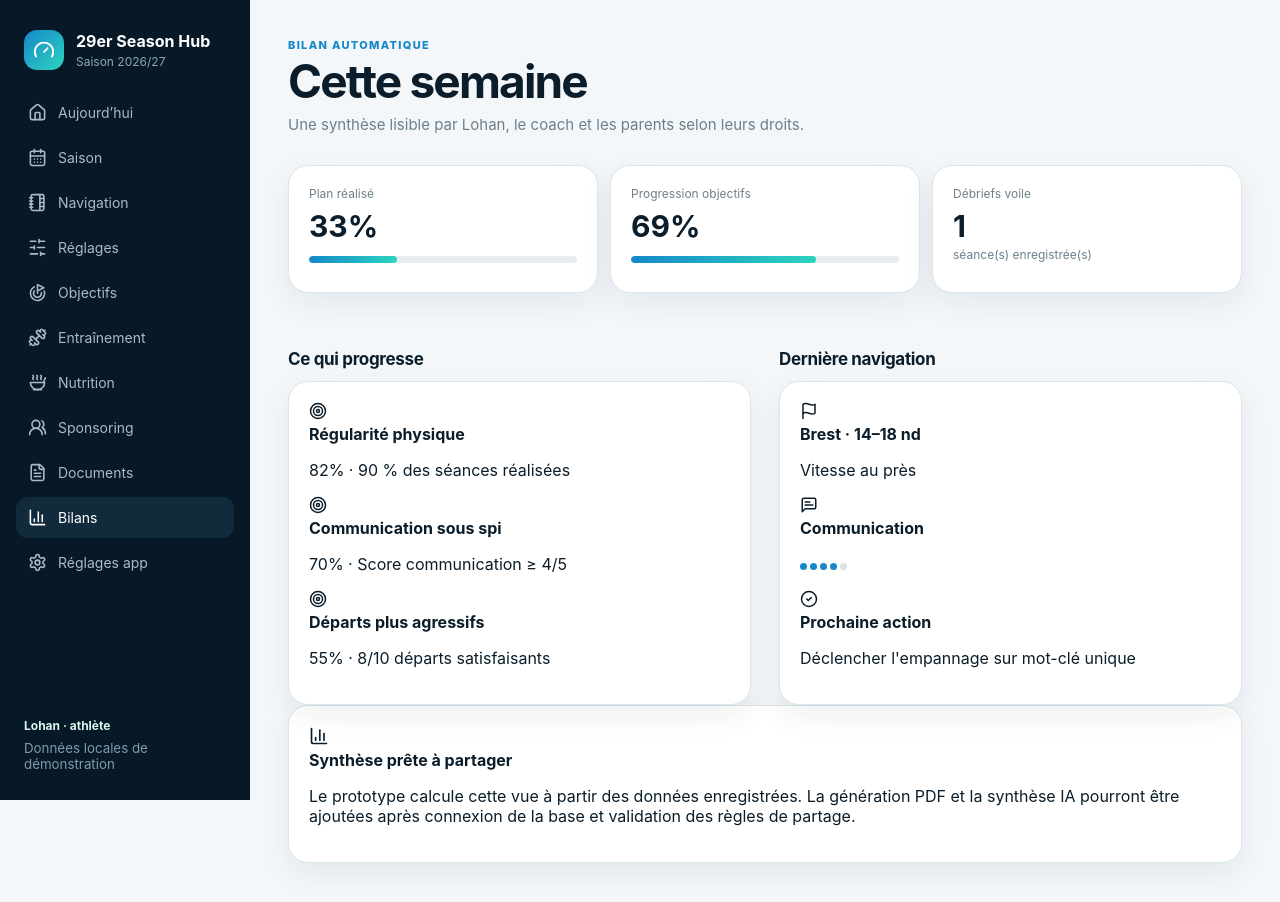
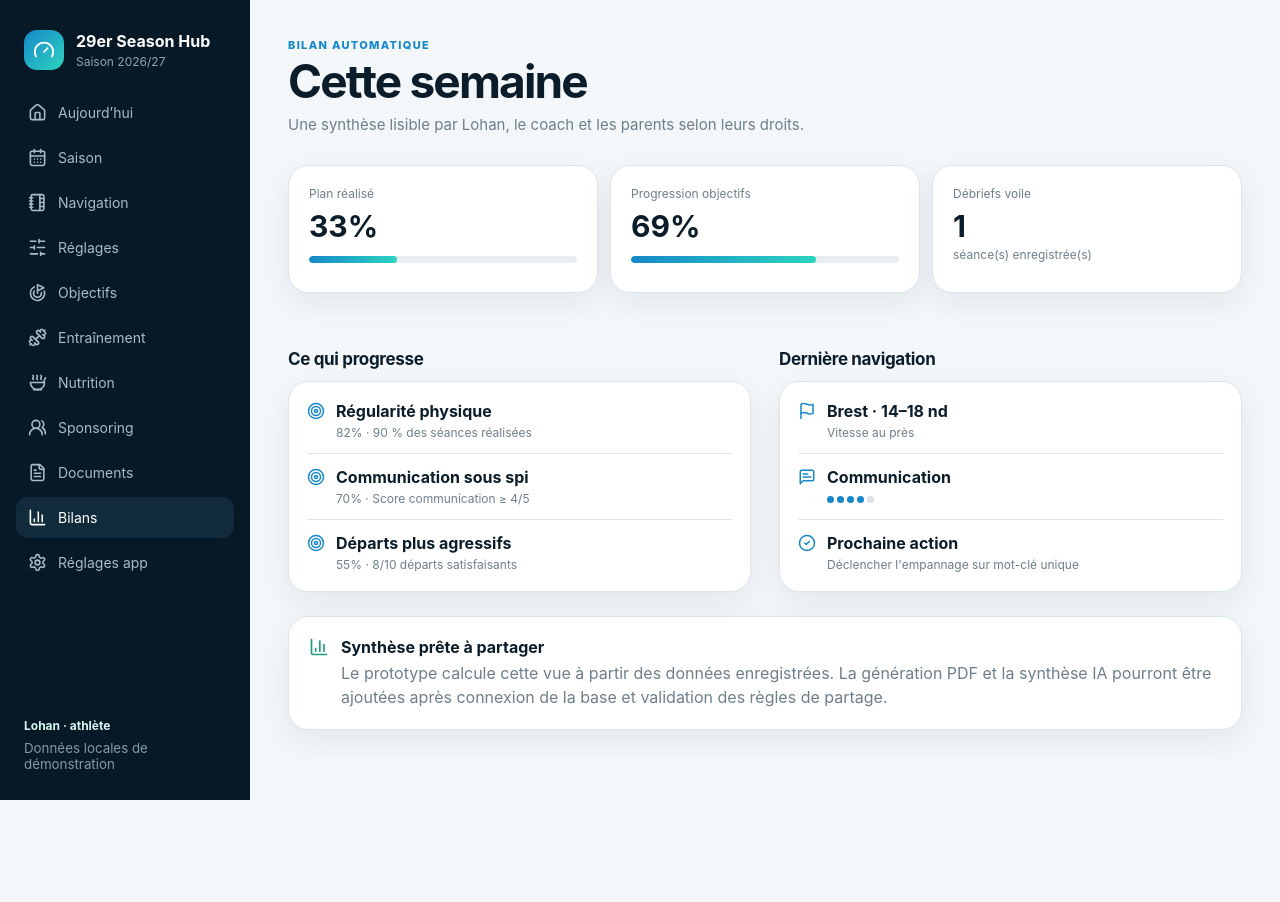
Before and after one commit to Lohansailing/lohan-29er-season-hub, a Next.js app: page /reports in a window 1280 px wide. Shown: the top 902 px of the page. After the commit the page ends 800 px from the top, so only its background shows below. Built offline with nearby package versions, Linux system fonts and the light colour scheme.

Commit message:
style: add weekly report layout

```diff
--- a/app/globals.css
+++ b/app/globals.css
@@ -272,3 +272,13 @@ h2 { letter-spacing: -.02em; }
   .form-grid .span-2 { grid-column: span 1; }
   .scores-grid { grid-template-columns: 1fr; }
 }
+
+
+.report-list { padding: 6px 18px; }
+.report-row { display: flex; gap: 11px; align-items: flex-start; padding: 13px 0; border-bottom: 1px solid var(--line); }
+.report-row:last-child { border-bottom: 0; }
+.report-row > svg { color: var(--blue); flex: 0 0 auto; margin-top: 1px; }
+.report-row p { margin: 4px 0 0; color: var(--muted); font-size: 12px; }
+.report-summary { margin-top: 24px; display: flex; gap: 12px; align-items: flex-start; }
+.report-summary > svg { color: var(--green); flex: 0 0 auto; }
+.report-summary p { margin: 4px 0 0; color: var(--muted); line-height: 1.5; }
```
